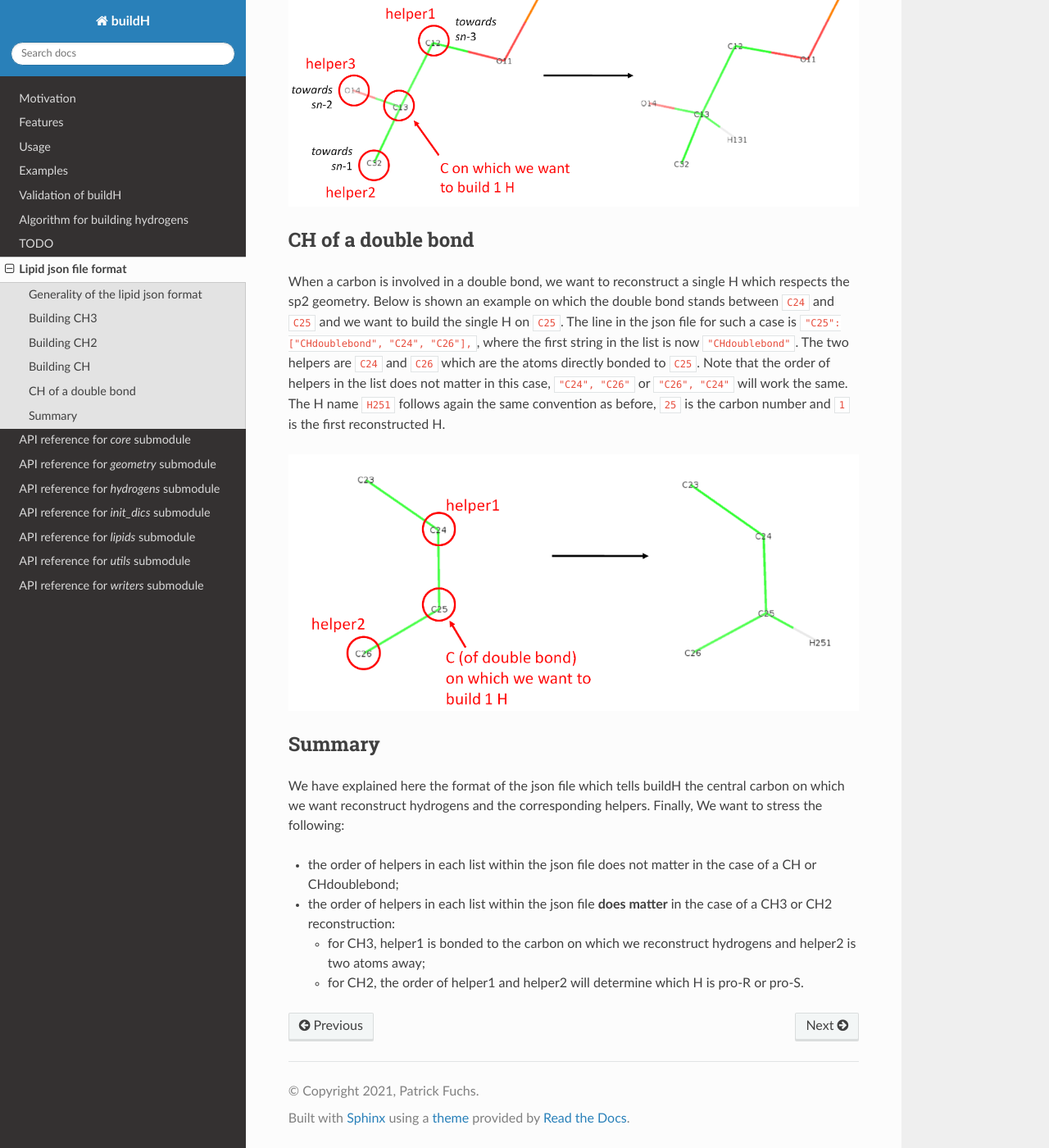
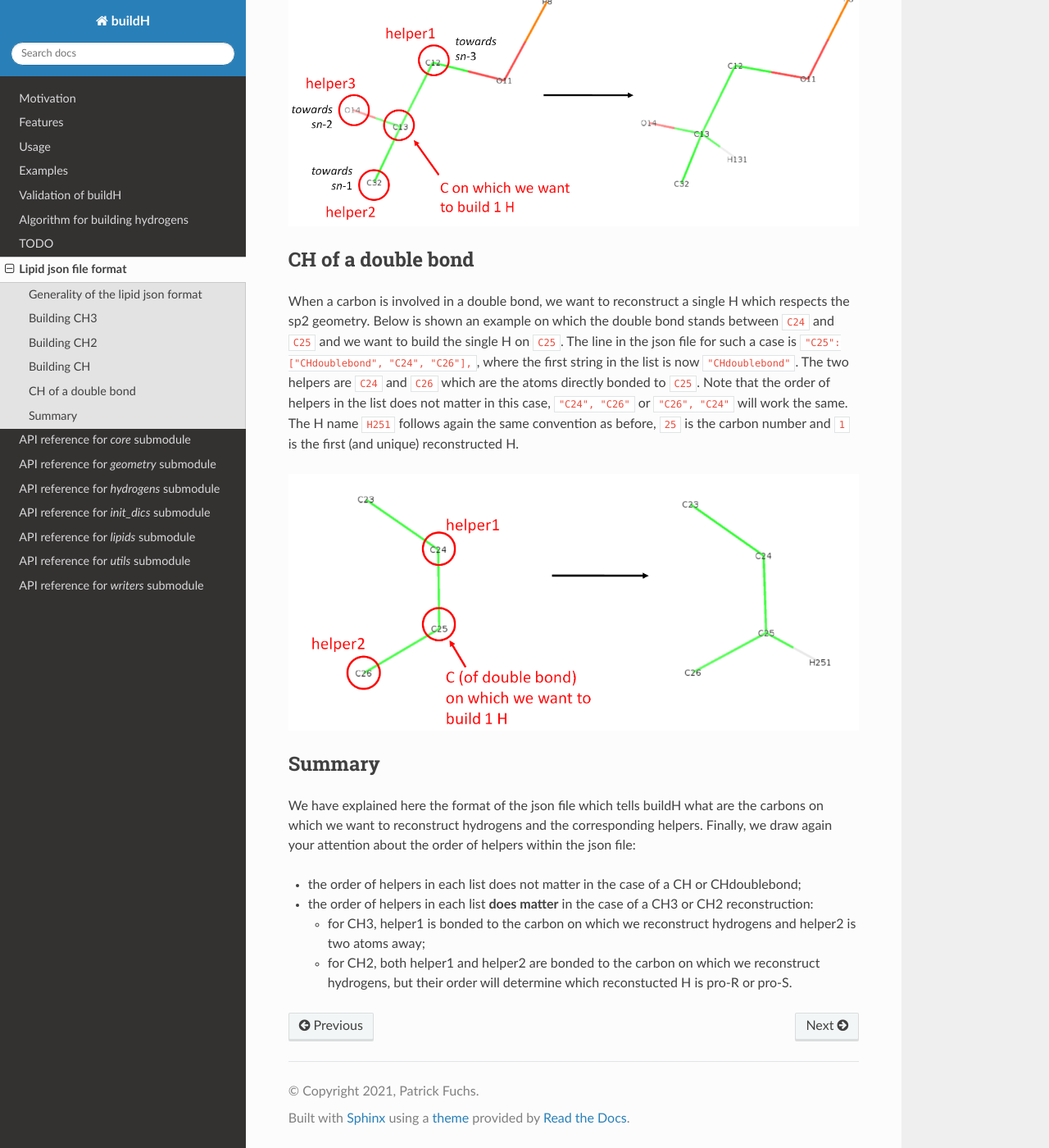
Before and after one commit to patrickfuchs/buildH, a Sphinx documentation site: the page built from docs/json_format.md, in a window 1280 px wide and 1400 px high, scrolled down 3335 px. Shown: the whole window at 82% size. Built offline with Sphinx 7.4.7 and the Read the Docs theme 2.0.0, drawn with Linux system fonts in a browser that asks for light colours; pages that are not in the unit, such as notebooks, are missing from menus; some of the changed text lies outside the part shown.

Commit message:
Amend a few sentences

```diff
--- a/docs/json_format.md
+++ b/docs/json_format.md
@@ -62,21 +62,21 @@ On the right, we show the other case where we swapped the order of helper1 and h
 
 ## Building CH
 
-For a CH, we want to reconstruct a single hydrogen on a carbon connected to 3 other heavy atoms. In this case, the carbon can be asymetric. This is the case, for example, in phospholipids for the second carbon of the glycerol as shown in the figure below. There is shown the resconstruction of a unique hydrogen on atom `C13`. In this case, we have 3 helpers which are merely the 3 heavy atoms (`C12`, `C32`, and `O14`) connected to that carbon. Note that the order of helpers in the json file `"C13": ["CH", "C12", "C32", "O14"],` does not matter in this case. `"C12"`, `"C32"` and `"O14"` can be put in any order in this list, the H reconstruction will be strictly identical. The H name `H131` follows the same convention as before, `13` is the carbon number and `1` is the first reconstructed H.
+For a CH, we want to reconstruct a single hydrogen on a carbon connected to 3 other heavy atoms. In this case, the carbon can be asymetric. This is the case, for example, in phospholipids for the second carbon of the glycerol as shown in the figure below. There is shown the resconstruction of a unique hydrogen on atom `C13`. In this case, we have 3 helpers which are merely the 3 heavy atoms (`C12`, `C32`, and `O14`) connected to that carbon. Note that the order of helpers in the json file `"C13": ["CH", "C12", "C32", "O14"],` does not matter in this case. `"C12"`, `"C32"` and `"O14"` can be put in any order in this list, the H reconstruction will be strictly identical. The H name `H131` follows the same convention as before, `13` is the carbon number and `1` is the first (and unique) reconstructed H.
 
 ![Reconstruction of a CH](img/build_CH.png)
 
 ## CH of a double bond
 
-When a carbon is involved in a double bond, we want to reconstruct a single H which respects the sp2 geometry. Below is shown an example on which the double bond stands between `C24` and `C25` and we want to build the single H on `C25`. The line in the json file for such a case is `"C25": ["CHdoublebond", "C24", "C26"],`, where the first string in the list is now `"CHdoublebond"`. The two helpers are `C24` and `C26` which are the atoms directly bonded to `C25`. Note that the order of helpers in the list does not matter in this case, `"C24", "C26"` or `"C26", "C24"` will work the same. The H name `H251` follows again the same convention as before, `25` is the carbon number and `1` is the first reconstructed H.
+When a carbon is involved in a double bond, we want to reconstruct a single H which respects the sp2 geometry. Below is shown an example on which the double bond stands between `C24` and `C25` and we want to build the single H on `C25`. The line in the json file for such a case is `"C25": ["CHdoublebond", "C24", "C26"],`, where the first string in the list is now `"CHdoublebond"`. The two helpers are `C24` and `C26` which are the atoms directly bonded to `C25`. Note that the order of helpers in the list does not matter in this case, `"C24", "C26"` or `"C26", "C24"` will work the same. The H name `H251` follows again the same convention as before, `25` is the carbon number and `1` is the first (and unique) reconstructed H.
 
 ![Reconstruction of a CH in a double bond](img/build_CHdoublebond.png)
 
 ## Summary
 
-We have explained here the format of the json file which tells buildH the central carbon on which we want reconstruct hydrogens and the corresponding helpers. Finally, We want to stress the following:
+We have explained here the format of the json file which tells buildH what are the carbons on which we want to reconstruct hydrogens and the corresponding helpers. Finally, we draw again your attention about the order of helpers within the json file:
 
-- the order of helpers in each list within the json file does not matter in the case of a CH or CHdoublebond;
-- the order of helpers in each list within the json file **does matter** in the case of a CH3 or CH2 reconstruction:
+- the order of helpers in each list does not matter in the case of a CH or CHdoublebond;
+- the order of helpers in each list **does matter** in the case of a CH3 or CH2 reconstruction:
     - for CH3, helper1 is bonded to the carbon on which we reconstruct hydrogens and helper2 is two atoms away;
-	- for CH2, the order of helper1 and helper2 will determine which H is pro-R or pro-S.
+	- for CH2, both helper1 and helper2 are bonded to the carbon on which we reconstruct hydrogens, but their order will determine which reconstucted H is pro-R or pro-S.
```
Also changed, not shown: other parts of docs/json_format.md (+3 -3 lines).
